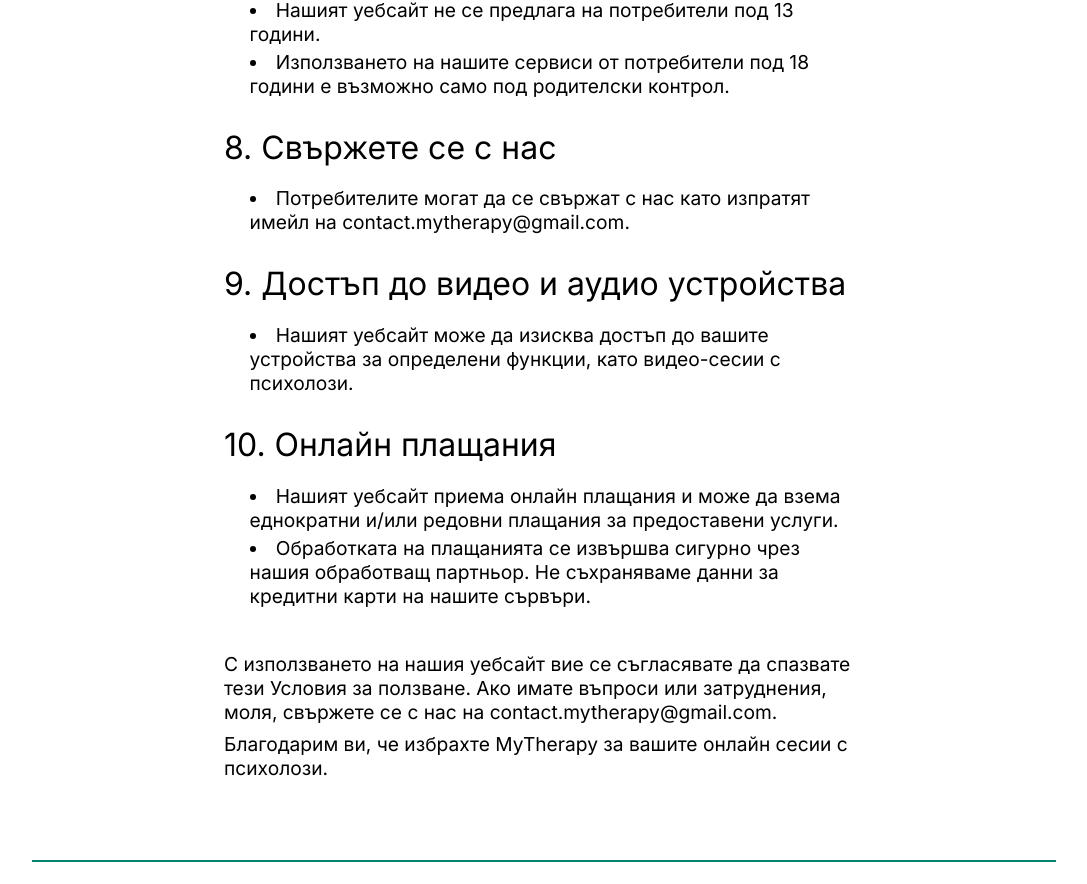
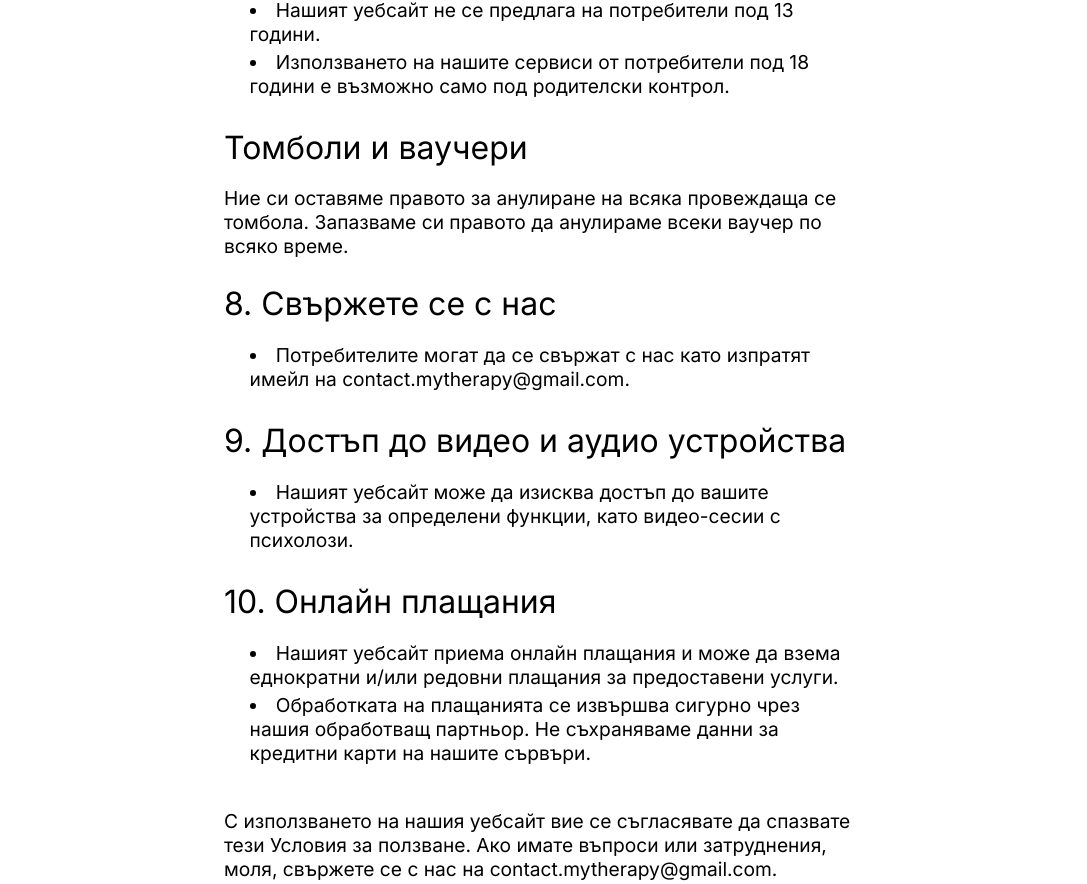
Before and after one commit to ForceFinity/my-therapy, a React (Create React App) app: page /articles/terms-of-service in a window 1280 px wide. Shown: the part 1900-2784 px from the top of the page, without its empty margins (96-1183 px from the left). Built offline with nearby package versions, Linux system fonts and the light colour scheme.

Commit message:
Giveaway terms changes in TOS

```diff
--- a/src/elements/footer.tsx
+++ b/src/elements/footer.tsx
@@ -49,7 +49,6 @@
     margin-left: .5rem;
 `
 
-
 export const Footer = ({style}: {style?: CSSProperties}) => {
     // noinspection TypeScriptValidateTypes
     return (
@@ -60,7 +59,6 @@
                 <span>2024</span>
             </Logo>
             <FooterContent>
-
                 <Link to="/articles/terms-of-service">
                     <span>Условия за ползване</span>
                 </Link>
--- a/src/pages/articles/tos.tsx
+++ b/src/pages/articles/tos.tsx
@@ -113,6 +113,11 @@
                     <span>Използването на нашите сервиси от потребители под 18 години е възможно само под родителски контрол.</span>
                 </ArticleLIStyled>
             </ArticleText>
+            <ArticleSubtitle>Томболи и ваучери</ArticleSubtitle>
+            <ArticleText>
+                Ние си оставяме правото за анулиране на всяка провеждаща се томбола. Запазваме си правото да анулираме
+                всеки ваучер по всяко време.
+            </ArticleText>
             <ArticleSubtitle>8.	Свържете се с нас</ArticleSubtitle>
             <ArticleText>
                 <ArticleLIStyled>
```
